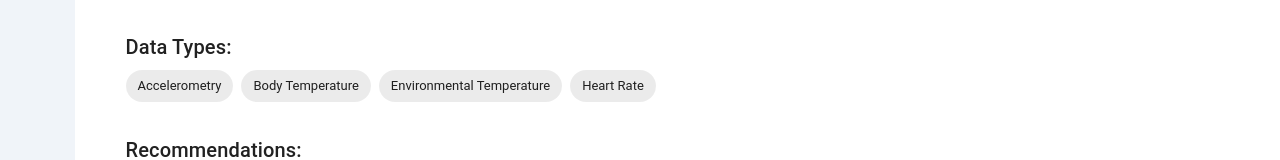
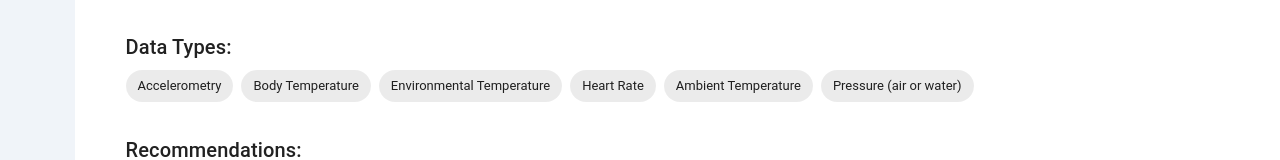
Before and after one commit to The-Enforcers/WildLife-Tracker-Repo-JIC4125, a React (Create React App) app in the folder frontend/: page /create in a window 1280 px wide. Shown: the part 415-575 px from the top of the page. Built offline with nearby package versions, Linux system fonts and the light colour scheme.

Commit message:
data types added
added last data types

```diff
--- a/frontend/src/pages/CreatePost/CreatePostPage.js
+++ b/frontend/src/pages/CreatePost/CreatePostPage.js
@@ -27,7 +27,8 @@ import { Edit as EditIcon } from '@mui/icons-material';
 
 const mdParser = new MarkdownIt();
 
-const dataTypeOptions = ["Accelerometry", "Body Temperature", "Environmental Temperature", "Heart Rate"];
+const dataTypeOptions = ["Accelerometry", "Body Temperature", "Environmental Temperature", "Heart Rate","Ambient Temperature","Pressure (air or water)"];
+
 
 const MainImageUploadArea = ({ type, image, handleImageChange }) => (
   <Box sx={{ display: 'flex', flexDirection: 'column', alignItems: 'center' }}>
```
